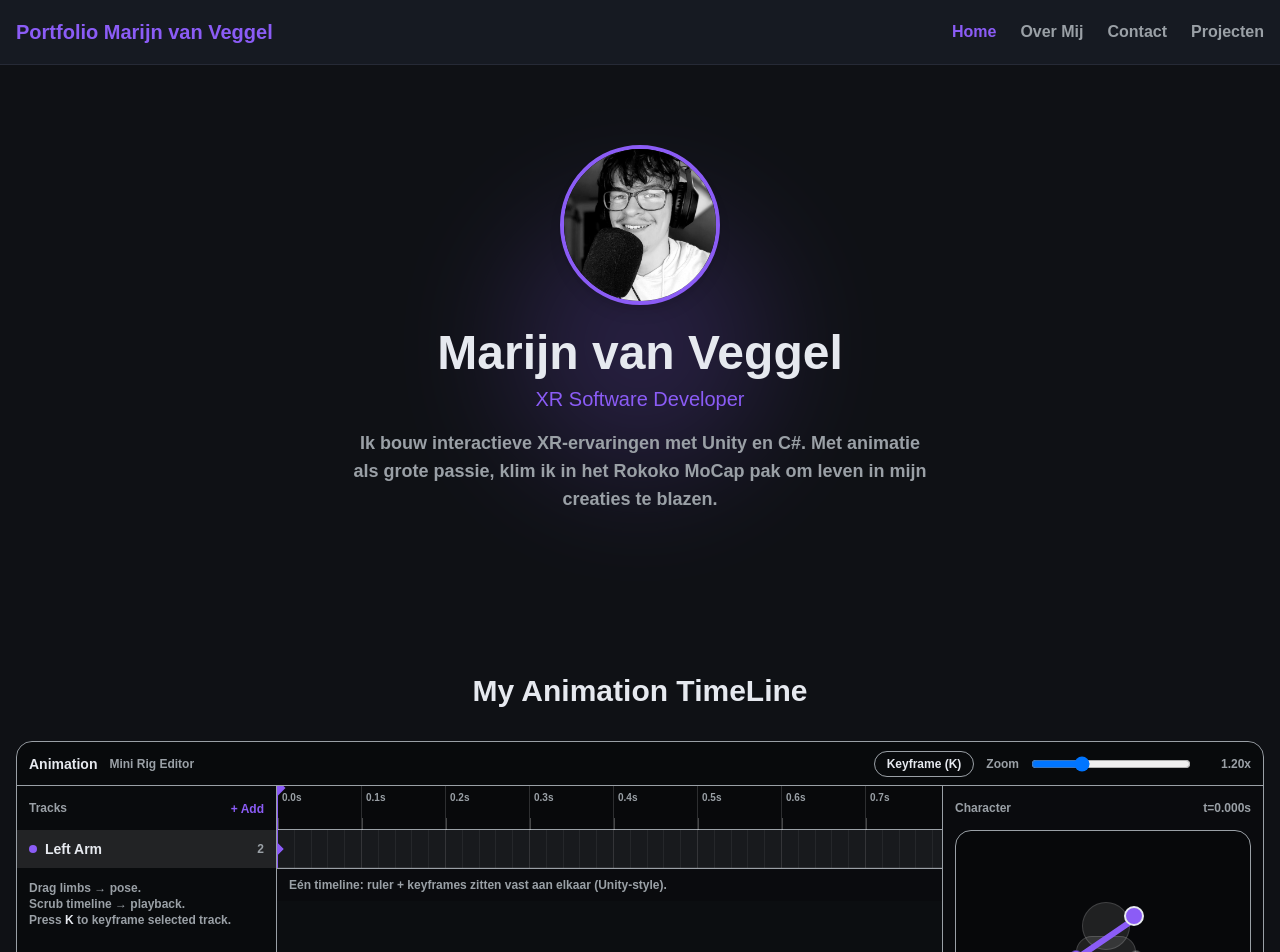
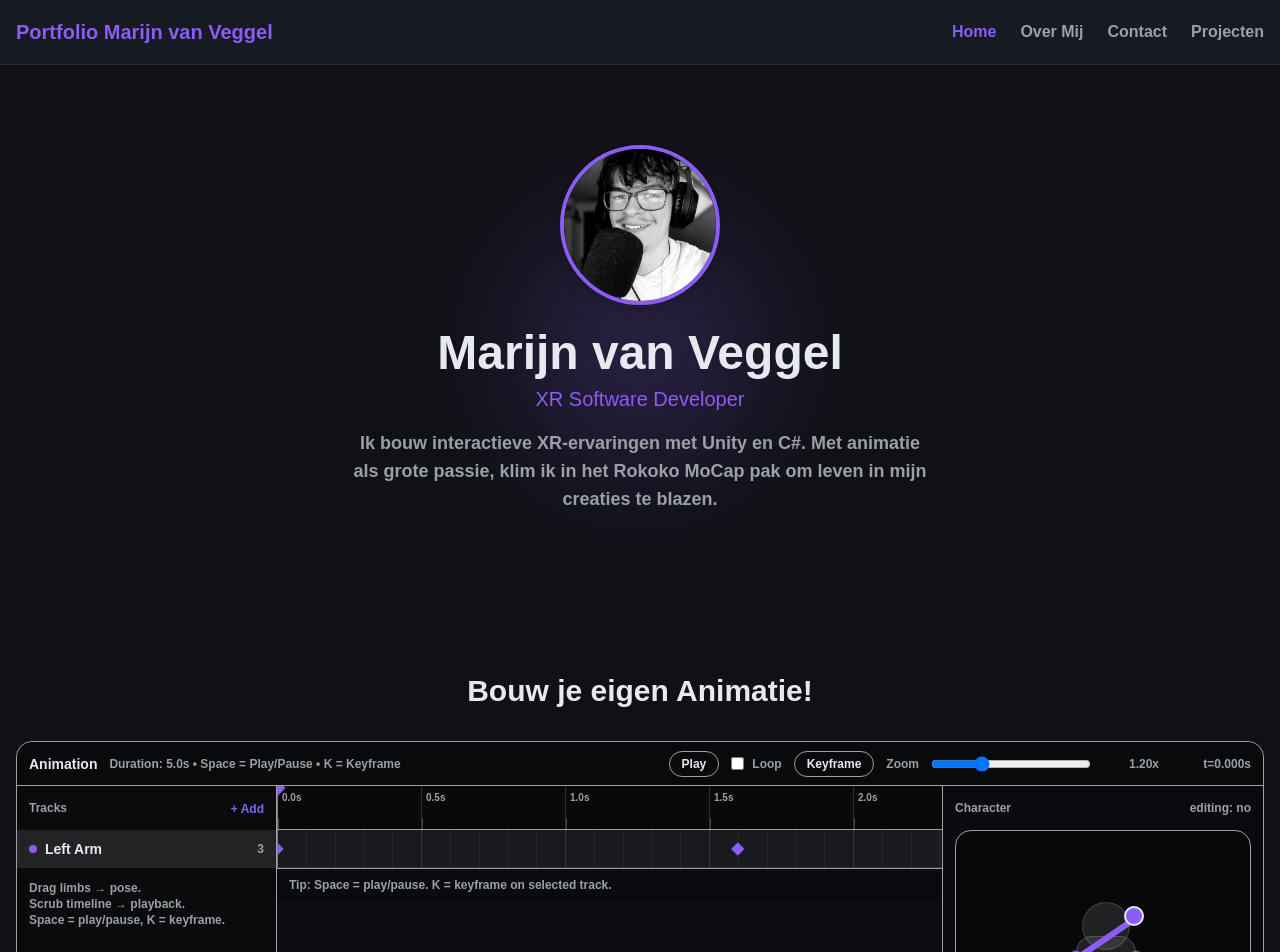
Before and after one commit to Rinus124/Portfolio_Website, a React (Vite) app: page / in a window 1280 px wide. Shown: the top 952 px of the page. Built offline with nearby package versions, Linux system fonts and the light colour scheme; a web font is replaced by a local one.

Commit message:
Unity Timeline, almost complete

```diff
--- a/src/components/UnityTimeLine.jsx
+++ b/src/components/UnityTimeLine.jsx
@@ -1,5 +1,5 @@
 "use client";
-import React, { useMemo, useRef, useState } from "react";
+import React, { useEffect, useMemo, useRef, useState } from "react";
 
 const clamp = (n, min, max) => Math.max(min, Math.min(max, n));
 
@@ -46,9 +46,9 @@ const ALL_LIMBS = [
 ];
 
 export default function WorkingAnimationLine() {
-  // Timeline basics
-  const duration = 1.0;
-  const basePxPerSec = 700;
+  // ===== Timeline basics =====
+  const duration = 5.0; // ✅ 5 seconds
+  const basePxPerSec = 240; // lower because duration is bigger now
   const [zoom, setZoom] = useState(1.2);
   const pxPerSec = basePxPerSec * zoom;
 
@@ -58,19 +58,61 @@ export default function WorkingAnimationLine() {
   const headerH = 44;
   const rowH = 38;
 
-  // IMPORTANT: one ref for the ONE horizontal scroll container
+  // ONE horizontal scroller
   const timelineRef = useRef(null);
 
   const [time, setTime] = useState(0.0);
   const [drag, setDrag] = useState(null); // {type:"playhead"} | {type:"key",trackId,keyId} | {type:"limb",limbId}
 
+  // ===== Playback =====
+  const [isPlaying, setIsPlaying] = useState(false);
+  const [loop, setLoop] = useState(false);
+  const lastTsRef = useRef(null);
+
+  useEffect(() => {
+    if (!isPlaying) {
+      lastTsRef.current = null;
+      return;
+    }
+
+    let rafId = 0;
+
+    const tick = (ts) => {
+      if (lastTsRef.current == null) lastTsRef.current = ts;
+      const dt = (ts - lastTsRef.current) / 1000;
+      lastTsRef.current = ts;
+
+      setTime((prev) => {
+        let next = prev + dt;
+
+        if (next >= duration) {
+          if (loop) {
+            next = next % duration;
+          } else {
+            next = duration;
+            // stop playback
+            setIsPlaying(false);
+          }
+        }
+        return next;
+      });
+
+      rafId = requestAnimationFrame(tick);
+    };
+
+    rafId = requestAnimationFrame(tick);
+    return () => cancelAnimationFrame(rafId);
+  }, [isPlaying, duration, loop]);
+
+  // ===== Tracks =====
   const [tracks, setTracks] = useState(() => [
     {
       id: "armL",
       name: "Left Arm",
       keys: [
         { id: "k1", t: 0.0, v: -0.6 },
-        { id: "k2", t: 0.8, v: 0.7 },
+        { id: "k2", t: 1.6, v: 0.7 },
+        { id: "k3", t: 3.8, v: -0.3 },
       ],
     },
   ]);
@@ -79,6 +121,7 @@ export default function WorkingAnimationLine() {
   const [selectedTrackId, setSelectedTrackId] = useState("armL");
   const [showAdd, setShowAdd] = useState(false);
 
+  // Current pose (editable)
   const [pose, setPose] = useState(() => ({
     armL: -0.6,
     armR: 0.6,
@@ -86,6 +129,7 @@ export default function WorkingAnimationLine() {
     legR: -0.25,
   }));
 
+  // Pose driven by playback/scrub
   const animatedPose = useMemo(() => {
     const next = { ...pose };
     for (const tr of tracks) {
@@ -100,7 +144,7 @@ export default function WorkingAnimationLine() {
     setPose((p) => ({ ...p, [limbId]: angle }));
   }
 
-  // Convert clientX -> local timeline X (includes scrollLeft)
+  // ===== Time picking =====
   function getLocalX(clientX) {
     const el = timelineRef.current;
     if (!el) return 0;
@@ -115,6 +159,8 @@ export default function WorkingAnimationLine() {
 
   function onPointerDownTimeline(e) {
     if (e.button != null && e.button !== 0) return;
+    // stop selection + stop page scrolling/highlighting
+    e.preventDefault();
     setDrag({ type: "playhead" });
     e.currentTarget.setPointerCapture(e.pointerId);
     setPlayheadFromClientX(e.clientX);
@@ -122,6 +168,7 @@ export default function WorkingAnimationLine() {
 
   function onPointerMoveTimeline(e) {
     if (!drag) return;
+    e.preventDefault();
 
     if (drag.type === "playhead") {
       setPlayheadFromClientX(e.clientX);
@@ -144,18 +191,22 @@ export default function WorkingAnimationLine() {
     }
   }
 
-  function endDrag() {
+  function endDrag(e) {
+    if (e) e.preventDefault();
     setDrag(null);
   }
 
   function onPointerDownKey(e, trackId, keyId) {
     e.stopPropagation();
+    e.preventDefault();
     if (e.button != null && e.button !== 0) return;
+
     setSelectedTrackId(trackId);
     setDrag({ type: "key", trackId, keyId });
     e.currentTarget.setPointerCapture(e.pointerId);
   }
 
+  // ===== Track ops =====
   function addTrack(limbId) {
     const meta = ALL_LIMBS.find((l) => l.id === limbId);
     if (!meta) return;
@@ -179,8 +230,8 @@ export default function WorkingAnimationLine() {
     setTracks((prev) =>
       prev.map((tr) => {
         if (tr.id !== trackId) return tr;
+
         const existing = tr.keys.find((k) => Math.abs(k.t - time) < 1e-3);
-
         if (existing) {
           return {
             ...tr,
@@ -199,15 +250,21 @@ export default function WorkingAnimationLine() {
     );
   }
 
+  // Shortcut
   function onKeyDown(e) {
     if (e.key.toLowerCase() === "k") {
       if (selectedTrackId) addKeyframe(selectedTrackId);
     }
+    if (e.key === " ") {
+      e.preventDefault();
+      setIsPlaying((p) => !p);
+    }
   }
 
-  // Grid
-  const majorStep = 0.1;
-  const minorStep = 0.02;
+  // ===== Grid =====
+  // With 5 seconds, coarser major ticks feel better:
+  const majorStep = 0.5;
+  const minorStep = 0.1;
 
   const majorLines = useMemo(() => {
     const arr = [];
@@ -228,7 +285,7 @@ export default function WorkingAnimationLine() {
   const timelineW = Math.max(900, duration * pxPerSec + 120);
   const rows = tracks.length;
 
-  // Character layout
+  // ===== Character layout =====
   const charH = 380;
   const torso = { x: 150, y: 150, w: 60, h: 90 };
   const head = { x: 150, y: 95, r: 24 };
@@ -263,7 +320,9 @@ export default function WorkingAnimationLine() {
   }
 
   function onPointerDownLimb(e, limbId) {
+    e.preventDefault();
     if (e.button != null && e.button !== 0) return;
+    setIsPlaying(false); // nice UX: stop playback when editing
     setSelectedTrackId(limbId);
     setDrag({ type: "limb", limbId });
     e.currentTarget.setPointerCapture(e.pointerId);
@@ -271,6 +330,7 @@ export default function WorkingAnimationLine() {
 
   function onPointerMoveLimb(e) {
     if (!drag || drag.type !== "limb") return;
+    e.preventDefault();
     const { limbId } = drag;
     const p = pivots[limbId];
     const pt = clientToCharXY(e.clientX, e.clientY);
@@ -278,7 +338,8 @@ export default function WorkingAnimationLine() {
     setLimbAngle(limbId, ang);
   }
 
-  function onPointerUpLimb() {
+  function onPointerUpLimb(e) {
+    if (e) e.preventDefault();
     if (drag?.type === "limb") setDrag(null);
   }
 
@@ -290,21 +351,46 @@ export default function WorkingAnimationLine() {
       className="w-full rounded-2xl border border-(--muted) bg-black/20 overflow-hidden"
       tabIndex={0}
       onKeyDown={onKeyDown}
+      // ✅ prevent blue selection everywhere
+      style={{
+        WebkitUserSelect: "none",
+        userSelect: "none",
+      }}
     >
       {/* Toolbar */}
       <div className="flex items-center justify-between px-3 h-11 border-b border-(--muted) bg-black/30">
         <div className="flex items-center gap-3">
           <div className="text-sm text-(--text) font-semibold">Animation</div>
-          <div className="text-xs text-(--muted)">Mini Rig Editor</div>
+          <div className="text-xs text-(--muted)">
+            Duration: {duration.toFixed(1)}s • Space = Play/Pause • K = Keyframe
+          </div>
         </div>
 
         <div className="flex items-center gap-3">
+          {/* ✅ Play/Pause */}
+          <button
+            className="text-xs px-3 py-1 rounded-lg border border-(--muted) text-(--text) hover:bg-white/5"
+            onClick={() => setIsPlaying((p) => !p)}
+            title="Play/Pause (Space)"
+          >
+            {isPlaying ? "Pause" : "Play"}
+          </button>
+
+          <label className="flex items-center gap-2 text-xs text-(--muted)">
+            <input
+              type="checkbox"
+              checked={loop}
+              onChange={(e) => setLoop(e.target.checked)}
+            />
+            Loop
+          </label>
+
           <button
             className="text-xs px-3 py-1 rounded-lg border border-(--muted) text-(--text) hover:bg-white/5"
             onClick={() => selectedTrackId && addKeyframe(selectedTrackId)}
             title="Keyframe (K)"
           >
-            Keyframe (K)
+            Keyframe
           </button>
 
           <div className="text-xs text-(--muted)">Zoom</div>
@@ -317,8 +403,12 @@ export default function WorkingAnimationLine() {
             onChange={(e) => setZoom(parseFloat(e.target.value))}
             className="w-40"
           />
-          <div className="text-xs text-(--muted) tabular-nums w-12 text-right">
+          <div className="text-xs text-(--muted) tabular-nums w-14 text-right">
             {zoom.toFixed(2)}x
+          </div>
+
+          <div className="text-xs text-(--muted) tabular-nums w-20 text-right">
+            t={time.toFixed(3)}s
           </div>
         </div>
       </div>
@@ -328,7 +418,7 @@ export default function WorkingAnimationLine() {
         {/* LEFT: Tracks */}
         <div
           className="shrink-0 border-r border-(--muted) bg-black/25"
-          style={{ width: leftPanelW }}
+          style={{ width: 260 }}
         >
           <div className="flex items-center justify-between px-3" style={{ height: 44 }}>
             <div className="text-xs text-(--muted)">Tracks</div>
@@ -347,7 +437,7 @@ export default function WorkingAnimationLine() {
                     Add limb track
                   </div>
                   {addableLimbs.length === 0 && (
-                    <div className="text-xs text-(--muted) px-2 py-2">
+                    <div className="text-xs text-red-500 px-2 py-2">
                       All limbs added
                     </div>
                   )}
@@ -398,7 +488,7 @@ export default function WorkingAnimationLine() {
           <div className="px-3 pb-3 text-xs text-(--muted)">
             Drag limbs → pose. <br />
             Scrub timeline → playback. <br />
-            Press <span className="text-(--text)">K</span> to keyframe selected track.
+            Space = play/pause, K = keyframe.
           </div>
         </div>
 
@@ -446,7 +536,7 @@ export default function WorkingAnimationLine() {
                 </div>
               </div>
 
-              {/* Vertical scroll area for rows (shares same horizontal scroll) */}
+              {/* Rows vertical scroll (shares horizontal scroll) */}
               <div className="relative overflow-y-auto" style={{ maxHeight: 420 }}>
                 <div className="relative" style={{ width: timelineW, height: rows * rowH }}>
                   {/* Grid */}
@@ -540,7 +630,7 @@ export default function WorkingAnimationLine() {
               </div>
 
               <div className="px-3 py-2 text-xs text-(--muted) border-t border-(--muted) bg-black/15">
-                Eén timeline: ruler + keyframes zitten vast aan elkaar (Unity-style).
+                Tip: Space = play/pause. K = keyframe on selected track.
               </div>
             </div>
           </div>
@@ -551,7 +641,7 @@ export default function WorkingAnimationLine() {
           <div className="px-3 flex items-center justify-between" style={{ height: 44 }}>
             <div className="text-xs text-(--muted)">Character</div>
             <div className="text-xs text-(--muted) tabular-nums">
-              t={time.toFixed(3)}s
+              editing: {drag?.type === "limb" ? "yes" : "no"}
             </div>
           </div>
 
@@ -559,7 +649,7 @@ export default function WorkingAnimationLine() {
             <div
               ref={charRef}
               className="relative rounded-2xl border border-(--muted) bg-black/30 overflow-hidden"
-              style={{ width: "100%", height: charH }}
+              style={{ width: "100%", height: charH, touchAction: "none" }}
               onPointerMove={onPointerMoveLimb}
               onPointerUp={onPointerUpLimb}
               onPointerCancel={onPointerUpLimb}
@@ -598,6 +688,7 @@ export default function WorkingAnimationLine() {
 
                 return (
                   <React.Fragment key={id}>
+                    {/* Limb */}
                     <div
                       className="absolute"
                       style={{
@@ -613,6 +704,7 @@ export default function WorkingAnimationLine() {
                       }}
                     />
 
+                    {/* Pivot */}
                     <div
                       className="absolute rounded-full border border-black/40"
                       style={{
@@ -625,6 +717,7 @@ export default function WorkingAnimationLine() {
                       title={`${l.label} pivot`}
                     />
 
+                    {/* Drag handle */}
                     <div
                       className="absolute rounded-full"
                       onPointerDown={(e) => onPointerDownLimb(e, id)}
@@ -646,7 +739,7 @@ export default function WorkingAnimationLine() {
               })}
 
               <div className="absolute left-3 bottom-3 text-xs text-(--muted)">
-                Drag the round handles to rotate limbs.
+                Drag handles to rotate limbs. (Playback stops when you edit)
               </div>
             </div>
 
--- a/src/siteConfig.js
+++ b/src/siteConfig.js
@@ -5,7 +5,7 @@ export const siteConfig = {
   role: "XR Software Developer",
   tagline: "Ik bouw interactieve XR-ervaringen met Unity en C#. Met animatie als grote passie, klim ik in het Rokoko MoCap pak om leven in mijn creaties te blazen.",
   aboutImage: profilePic,
-  TLTitle: "My Animation TimeLine",
+  TLTitle: "Bouw je eigen Animatie!",
   cv: "https://www.w3.org/WAI/ER/tests/xhtml/testfiles/resources/pdf/dummy.pdf",
 
   socials: {
```
